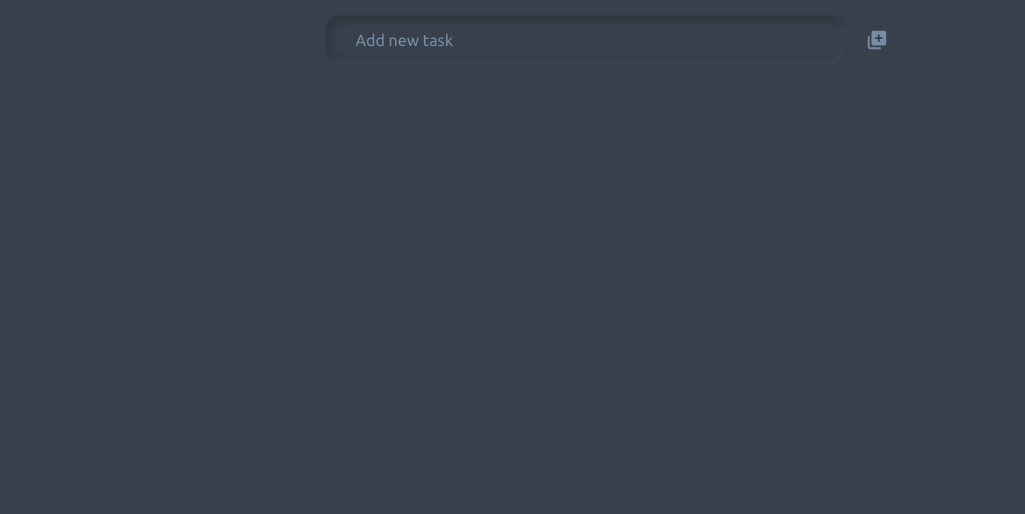
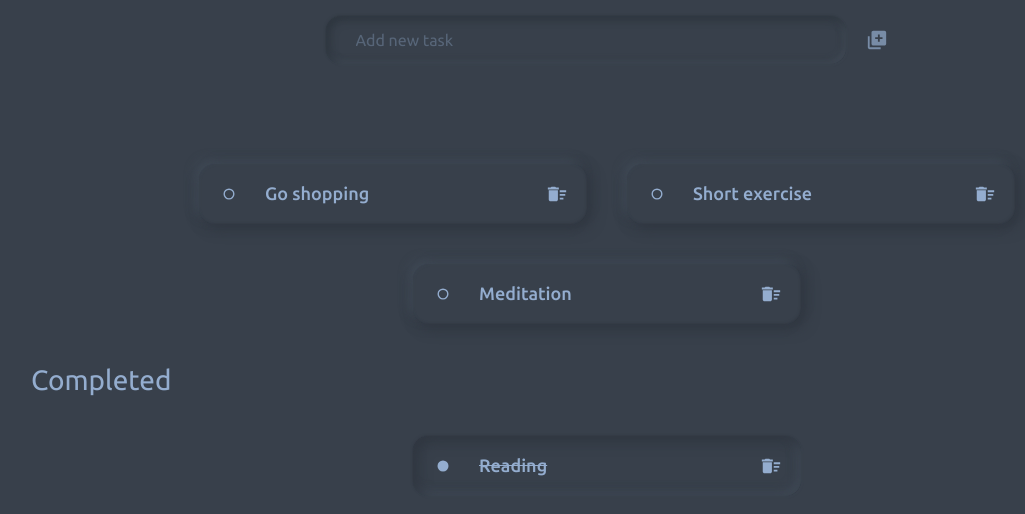
Before and after one commit to wselimzade/TodoApp, a React (Create React App) app: page / in a window 1280 px wide. Shown: the top 514 px of the page, without its empty margins (33-1058 px from the left). Built offline with nearby package versions, Linux system fonts and the light colour scheme.

Commit message:
Some design arrangements

```diff
--- a/src/App.js
+++ b/src/App.js
@@ -7,8 +7,10 @@ import { useState } from "react";
 
 function App() {
 
-  const [tasks, setTasks] = useState([]);
-  const [completedTasks, setCompletedTasks] = useState([])
+  const [tasks, setTasks] = useState([
+    'Go shopping', 'Short  exercise', 'Meditation'
+  ]);
+  const [completedTasks, setCompletedTasks] = useState(['Reading'])
 
   const addTask = (newTask) => {
     setTasks([...tasks, newTask])
@@ -34,8 +36,6 @@ function App() {
     deleteCompletedTask(index)
   }
 
-  console.log(tasks)
-
   return (
     <div className="App">
       <AddBar addTask={addTask} />
--- a/src/components/completed.jsx
+++ b/src/components/completed.jsx
@@ -3,13 +3,12 @@ import "../style/completed.css"
 import { GoDotFill } from "react-icons/go"
 
 export default function Completed({ completedTasks, returnTask, deleteCompletedTask }) {
+    console.log(completedTasks)
     return (
         <div className="completed">
+            {completedTasks.length > 0 && <div className="completed-title"> Completed </div>}
+            <div className="completed-tasks">
                 {completedTasks.map((completedTask, index) => (
-                <>
-                    <div className="completed-title"> Completed </div>
-                    <div className="completed-tasks">
-
                     <div className='completed-task' key={index}>
                         <div className="completed-task-main" onClick={() => returnTask(completedTask, index)}>
                             <GoDotFill className='dot' />
@@ -18,10 +17,8 @@ export default function Completed({ completedTasks, returnTask, deleteCompletedT
 
                         <MdDeleteSweep className="delete" onClick={() => deleteCompletedTask(index)} />
                     </div>
-
+                ))}
             </div>
-                </>
-            ))}
         </div>
     )
 }
--- a/src/index.js
+++ b/src/index.js
@@ -5,7 +5,5 @@ import App from './App';
 
 const root = ReactDOM.createRoot(document.getElementById('root'));
 root.render(
-  <React.StrictMode>
     <App />
-  </React.StrictMode>
 );
--- a/src/style/addBar.css
+++ b/src/style/addBar.css
@@ -28,6 +28,7 @@
 
 .addInput::placeholder {
     color: #94ADCFB2;
+    opacity: 0.5;
 }
 
 .add-icon {
@@ -35,3 +36,7 @@
     color: #94ADCFB2;
     cursor: pointer;
 }
+
+.add-icon:hover {
+    color:#d4ff6fb2;
+}
--- a/src/style/completed.css
+++ b/src/style/completed.css
@@ -49,8 +49,3 @@
     line-height: normal;
     text-decoration-line: line-through;
 }
-
-.dot {
-    margin-right: 2.5rem;
-    font-size: 2.2rem;
-}
--- a/src/style/tasks.css
+++ b/src/style/tasks.css
@@ -39,6 +39,14 @@
     font-size: 2.2rem;
 }
 
+.dot:hover {
+    color: #d4ff6fb2;
+}
+
 .delete {
     font-size: 2.2rem;
 }
+
+.delete:hover {
+    color: #d4ff6fb2;
+}
```
Lines whose indentation alone changed are shown as unchanged.
